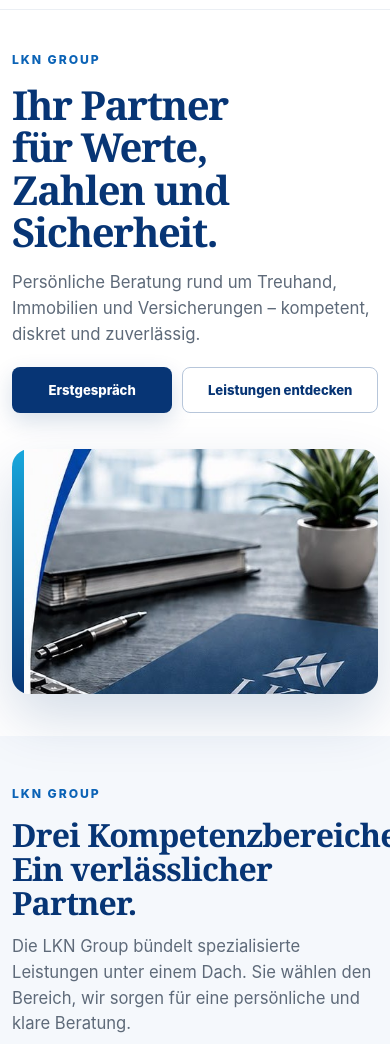
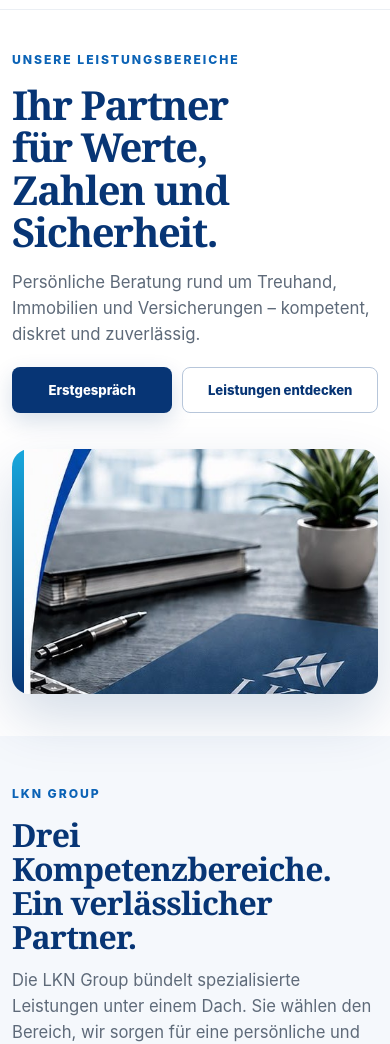
Before and after one commit to francearena-arch/lkn-group, a plain HTML site: page index.html in a window 390 px wide. Shown: the part 59-1103 px from the top of the page. Drawn offline with Linux system fonts and the light colour scheme.

Commit message:
V9 – Competence section refinement
- Renamed competence section label to "UNSERE LEISTUNGSBEREICHE"
- Structured competence headline into two clean desktop lines
- Preserved responsive behavior on mobile
- Restored complete static deployment files in release package
- Updated README to Release V9
- Updated CSS cache version

```diff
--- a/index.html
+++ b/index.html
@@ -1,10 +1,10 @@
-<!DOCTYPE html><html lang="de"><head><meta charset="UTF-8"><meta name="viewport" content="width=device-width,initial-scale=1.0"><title>LKN Group | Treuhand, Immobilien & Versicherungen</title><meta name="description" content="Persönliche Beratung rund um Treuhand, Immobilien und Versicherungen – kompetent, diskret und zuverlässig."><link rel="stylesheet" href="./styles.css?v=8"></head><body><header class="siteHeader"><div class="container navWrap">
+<!DOCTYPE html><html lang="de"><head><meta charset="UTF-8"><meta name="viewport" content="width=device-width,initial-scale=1.0"><title>LKN Group | Treuhand, Immobilien & Versicherungen</title><meta name="description" content="Persönliche Beratung rund um Treuhand, Immobilien und Versicherungen – kompetent, diskret und zuverlässig."><link rel="stylesheet" href="./styles.css?v=9"></head><body><header class="siteHeader"><div class="container navWrap">
 <a href="./index.html" class="brand" aria-label="LKN Group Startseite"><img src="./lkn-logo.jpg" alt="LKN Group"></a>
 <nav class="desktopNav" aria-label="Hauptnavigation"><a href="./index.html" class="active" aria-current="page">Startseite</a><a href="./treuhand.html" class="">Treuhand</a><a href="./immobilien.html" class="">Immobilien</a><a href="./versicherungen.html" class="">Versicherungen</a><a href="./ueber-uns.html" class="">Über uns</a><a href="./kontakt.html" class="">Kontakt</a></nav>
 <button class="mobileMenuButton" type="button" aria-label="Navigation öffnen" aria-expanded="false" aria-controls="mobile-navigation"><span class="burger" aria-hidden="true"><span></span><span></span><span></span></span></button>
 </div></header><nav class="mobilePanel" id="mobile-navigation" aria-label="Mobile Navigation"><a href="./index.html" class="active" aria-current="page">Startseite</a><a href="./treuhand.html">Treuhand</a><a href="./immobilien.html">Immobilien</a><a href="./versicherungen.html">Versicherungen</a><a href="./ueber-uns.html">Über uns</a><a href="./kontakt.html">Kontakt</a></nav><main>
-<section class="hero"><div class="container heroGrid"><div class="heroCopy"><span class="eyebrow">LKN Group</span><h1>Ihr Partner für Werte, Zahlen und Sicherheit.</h1><p>Persönliche Beratung rund um Treuhand, Immobilien und Versicherungen – kompetent, diskret und zuverlässig.</p><div class="heroActions"><a class="btn btnPrimary" href="./kontakt.html"><span class="desktopCtaLabel">Erstgespräch vereinbaren</span><span class="mobileCtaLabel">Erstgespräch</span></a><a class="btn btnSecondary" href="#kompetenzen">Leistungen entdecken</a></div></div><div class="heroVisual"><img src="./hero-office.jpg" alt="Professionelle Arbeitsumgebung der LKN Group"></div></div></section>
-<section class="section sectionSoft" id="kompetenzen"><div class="container"><div class="sectionHead"><span class="eyebrow">LKN Group</span><h2>Drei&nbsp;Kompetenzbereiche. Ein verlässlicher Partner.</h2><p>Die LKN Group bündelt spezialisierte Leistungen unter einem Dach. Sie wählen den Bereich, wir sorgen für eine persönliche und klare Beratung.</p></div><div class="areaGrid">
+<section class="hero"><div class="container heroGrid"><div class="heroCopy"><span class="eyebrow">UNSERE LEISTUNGSBEREICHE</span><h1>Ihr Partner für Werte, Zahlen und Sicherheit.</h1><p>Persönliche Beratung rund um Treuhand, Immobilien und Versicherungen – kompetent, diskret und zuverlässig.</p><div class="heroActions"><a class="btn btnPrimary" href="./kontakt.html"><span class="desktopCtaLabel">Erstgespräch vereinbaren</span><span class="mobileCtaLabel">Erstgespräch</span></a><a class="btn btnSecondary" href="#kompetenzen">Leistungen entdecken</a></div></div><div class="heroVisual"><img src="./hero-office.jpg" alt="Professionelle Arbeitsumgebung der LKN Group"></div></div></section>
+<section class="section sectionSoft" id="kompetenzen"><div class="container"><div class="sectionHead"><span class="eyebrow">LKN Group</span><h2><span class="headlineLine">Drei Kompetenzbereiche.</span><span class="headlineLine">Ein verlässlicher Partner.</span></h2><p>Die LKN Group bündelt spezialisierte Leistungen unter einem Dach. Sie wählen den Bereich, wir sorgen für eine persönliche und klare Beratung.</p></div><div class="areaGrid">
 <article class="areaCard"><span class="status">Treuhand</span><h3>LK Treuhand</h3><p>Buchhaltung, Steuern, Abschlüsse und Beratung für Privatpersonen, Selbstständige und KMU.</p><a class="more" href="./treuhand.html">Mehr erfahren →</a></article>
 <article class="areaCard"><span class="status muted">Immobilien</span><h3>LK Immobilien</h3><p>Persönliche Begleitung bei Beratung, Verkauf, Vermietung und Bewertung von Immobilien.</p><a class="more" href="./immobilien.html">Mehr erfahren →</a></article>
 <article class="areaCard"><span class="status muted">Versicherungen</span><h3>LK Versicherungen</h3><p>Bedarfsgerechte Absicherung für Privatpersonen, Selbstständige und Unternehmen.</p><a class="more" href="./versicherungen.html">Mehr erfahren →</a></article>
--- a/styles.css
+++ b/styles.css
@@ -113,3 +113,9 @@ a:focus-visible,button:focus-visible{outline:3px solid rgba(11,99,182,.32);outli
     max-width:none;
   }
 }
+
+/* Release V9: homepage competence section */
+.headlineLine { display: block; }
+@media (min-width: 761px) {
+  .headlineLine { white-space: nowrap; }
+}
```
Also changed, not shown: datenschutz.html (+1 -1 lines), immobilien.html (+1 -1 lines), impressum.html (+1 -1 lines), kontakt.html (+1 -1 lines), treuhand.html (+1 -1 lines), ueber-uns.html (+1 -1 lines), versicherungen.html (+1 -1 lines), 1 other file.
